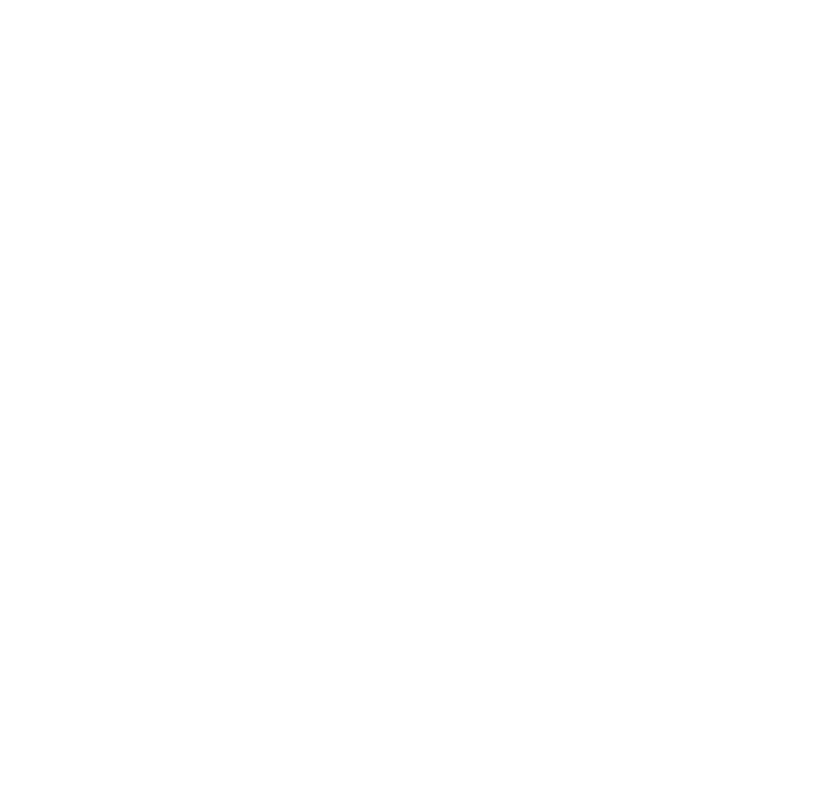
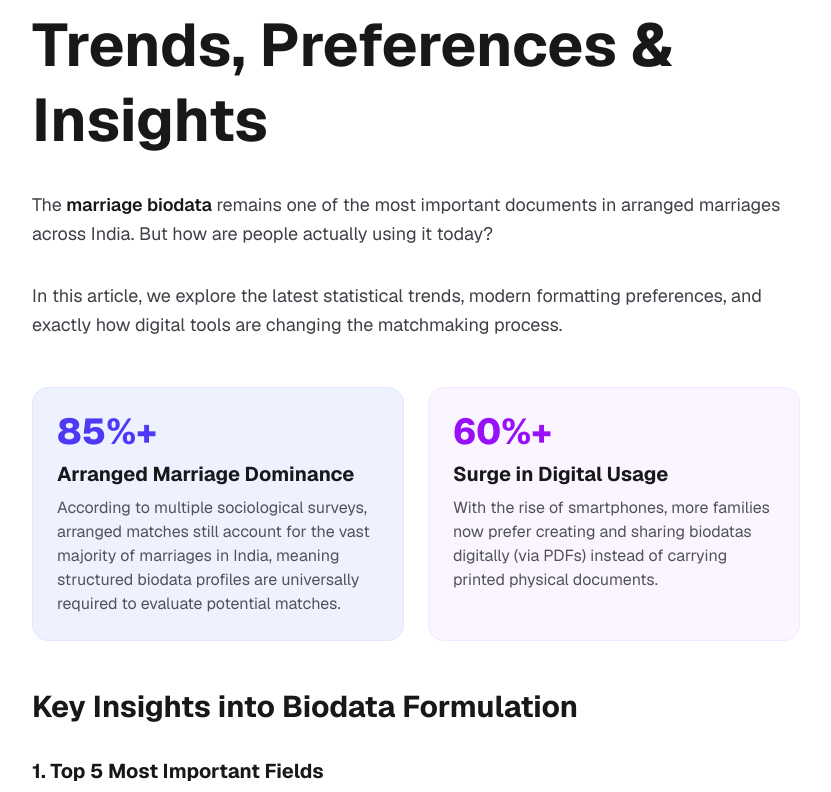
Before and after one commit to biodatabuilderapp-rajank/biodata, a Next.js app: page /articles/marriage-biodata-statistics-india in a window 1280 px wide. Before the commit this address had no page. Shown: the part 505-1297 px from the top of the page, without its empty margins (224-1055 px from the left). Before the commit the page ends 800 px from the top, so only its background shows below. Built offline with nearby package versions, Linux system fonts and the light colour scheme.

Commit message:
Publish new Marriage Biodata Statistics SEO article

```diff
--- /dev/null
+++ b/src/app/articles/marriage-biodata-statistics-india/page.tsx
@@ -0,0 +1,97 @@
+import Link from "next/link";
+import ArticleWrapper from "@/components/ArticleWrapper";
+import ArticleCTA from "@/components/ArticleCTA";
+import ArticleLanguageNav from "@/components/ArticleLanguageNav";
+
+export const metadata = {
+  title: "Marriage Biodata Statistics in India (2026): Trends & Insights",
+  description: "Discover the latest 2026 statistics on Indian arranged marriages, biodata usage, formatting preferences, and digital matchmaking trends.",
+  alternates: { canonical: "https://biodatabuilder.in/articles/marriage-biodata-statistics-india" },
+  openGraph: {
+    title: "Marriage Biodata Statistics in India (2026): Trends & Insights",
+    description: "Discover the latest 2026 statistics on Indian arranged marriages, biodata usage, formatting preferences, and digital matchmaking trends.",
+    url: "https://biodatabuilder.in/articles/marriage-biodata-statistics-india",
+  },
+};
+
+export default function StatisticsArticle() {
+  return (
+    <ArticleWrapper publishedDate="2026-05-04">
+      <h1 className="text-4xl sm:text-6xl font-bold text-zinc-900 dark:text-white mb-8 leading-tight">
+        Marriage Biodata Statistics in India (2026): Trends, Preferences & Insights
+      </h1>
+
+      <div className="space-y-8 text-zinc-700 dark:text-zinc-300 leading-relaxed text-lg">
+        <p>
+          The <strong className="font-semibold text-zinc-900 dark:text-white">marriage biodata</strong> remains one of the most important documents in arranged marriages across India. But how are people actually using it today?
+        </p>
+        <p>
+          In this article, we explore the latest statistical trends, modern formatting preferences, and exactly how digital tools are changing the matchmaking process.
+        </p>
+
+        <div className="grid grid-cols-1 md:grid-cols-2 gap-6 mt-12 mb-8">
+          <div className="bg-indigo-50 dark:bg-indigo-900/20 p-6 rounded-2xl border border-indigo-100 dark:border-indigo-800">
+            <h2 className="text-4xl font-extrabold text-indigo-600 dark:text-indigo-400 mb-2">85%+</h2>
+            <h3 className="text-xl font-bold text-zinc-900 dark:text-white mb-2">Arranged Marriage Dominance</h3>
+            <p className="text-base text-zinc-600 dark:text-zinc-400">According to multiple sociological surveys, arranged matches still account for the vast majority of marriages in India, meaning structured biodata profiles are universally required to evaluate potential matches.</p>
+          </div>
+
+          <div className="bg-purple-50 dark:bg-purple-900/20 p-6 rounded-2xl border border-purple-100 dark:border-purple-800">
+            <h2 className="text-4xl font-extrabold text-purple-600 dark:text-purple-400 mb-2">60%+</h2>
+            <h3 className="text-xl font-bold text-zinc-900 dark:text-white mb-2">Surge in Digital Usage</h3>
+            <p className="text-base text-zinc-600 dark:text-zinc-400">With the rise of smartphones, more families now prefer creating and sharing biodatas digitally (via PDFs) instead of carrying printed physical documents.</p>
+          </div>
+        </div>
+
+        <h2 className="text-2xl sm:text-3xl font-bold text-zinc-900 dark:text-white mt-12 mb-6">Key Insights into Biodata Formulation</h2>
+
+        <h3 className="text-xl font-bold text-zinc-900 dark:text-white mt-8 mb-4">1. Top 5 Most Important Fields</h3>
+        <p>Whether you use a <Link href="/articles/modern-vs-traditional-biodata" className="text-indigo-600 dark:text-indigo-400 hover:underline">modern or traditional format</Link>, these five fields are evaluated first in almost every Indian biodata:</p>
+        <ul className="list-disc pl-6 space-y-2 mt-2">
+          <li>Education & Career</li>
+          <li>Income brackets</li>
+          <li>Height & Physical Attributes</li>
+          <li>Religion, Caste, and Sub-caste</li>
+          <li>Family Background & Sibling Status</li>
+        </ul>
+
+        <h3 className="text-xl font-bold text-zinc-900 dark:text-white mt-8 mb-4">2. Photos Increase Responses by 40%+</h3>
+        <p>
+          Biodata profiles that include a clear, professional photo tend to receive significantly higher response rates compared to text-only variants. Ensuring your photo is well-lit is crucial. Read our <Link href="/articles/biodata-tips" className="text-indigo-600 dark:text-indigo-400 hover:underline">biodata photo tips</Link> to get this right.
+        </p>
+
+        <h3 className="text-xl font-bold text-zinc-900 dark:text-white mt-8 mb-4">3. 65% Prefer Simple, Clean Templates</h3>
+        <p>
+          Modern users increasingly prefer minimal, easy-to-read biodata formats over heavily decorated or cramped word documents. Readability is king when viewing a PDF on a smartphone.
+        </p>
+
+        <h3 className="text-xl font-bold text-zinc-900 dark:text-white mt-8 mb-4">4. Astrology is Still Important for 60%+</h3>
+        <p>
+          In many Hindu, Jain, and regional communities, <Link href="/articles/kundali-details-in-biodata" className="text-indigo-600 dark:text-indigo-400 hover:underline">Kundali (astrology) matching</Link> remains a massive filter. Providing exact time, date, and place of birth upfront saves days of back-and-forth communication.
+        </p>
+
+        <h2 className="text-2xl sm:text-3xl font-bold text-zinc-900 dark:text-white mt-16 mb-6">The Shift to Mobile Platforms</h2>
+
+        <ul className="list-disc pl-6 space-y-4">
+          <li>
+            <strong>WhatsApp is the #1 Sharing Platform:</strong> Families overwhelmingly exchange biodata profiles via WhatsApp today. This makes mobile-friendly PDF exports strictly non-negotiable.
+          </li>
+          <li>
+            <strong>Regional Language Demand is Growing:</strong> Search data shows a massive spike in localized formats. Generating a <Link href="/articles/biodata-format-hindi" className="text-indigo-600 dark:text-indigo-400 hover:underline">biodata format in Hindi</Link> or Marathi is becoming easier.
+          </li>
+          <li>
+            <strong>80% Reduction in Creation Time:</strong> Without tools, formatting a proper Word document can take hours and often breaks upon sharing. Online builders generate professional, locked PDFs in less than 5 minutes.
+          </li>
+        </ul>
+
+        <h2 className="text-2xl sm:text-3xl font-bold text-zinc-900 dark:text-white mt-12 mb-6">Conclusion</h2>
+        <p>
+          The marriage biodata landscape in India is evolving. While the core traditional elements remain crucial, digital expectations are reshaping how these profiles are presented. Families expect clean, mobile-readable PDF formats wrapped in beautiful designs.
+        </p>
+
+        <ArticleLanguageNav />
+        <ArticleCTA />
+      </div>
+    </ArticleWrapper>
+  );
+}
--- a/src/app/sitemap.ts
+++ b/src/app/sitemap.ts
@@ -7,6 +7,7 @@
         { url: `${baseUrl}/create`, lastModified: new Date(), changeFrequency: "monthly", priority: 0.9 },
         { url: `${baseUrl}/articles`, lastModified: new Date(), changeFrequency: "weekly", priority: 0.8 },
         // Pillar & Special Pages
+        { url: `${baseUrl}/articles/marriage-biodata-statistics-india`, lastModified: new Date(), changeFrequency: "weekly", priority: 0.9 },
         { url: `${baseUrl}/articles/biodata-tips`, lastModified: new Date(), changeFrequency: "weekly", priority: 0.9 },
         { url: `${baseUrl}/articles/biodata-for-marriage`, lastModified: new Date(), changeFrequency: "weekly", priority: 0.9 },
         { url: `${baseUrl}/articles/biodata-format-hindi`, lastModified: new Date(), changeFrequency: "weekly", priority: 0.9 },
```
